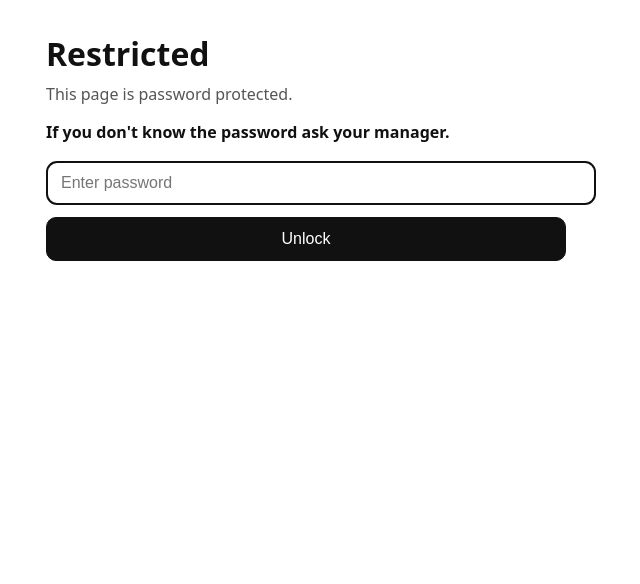
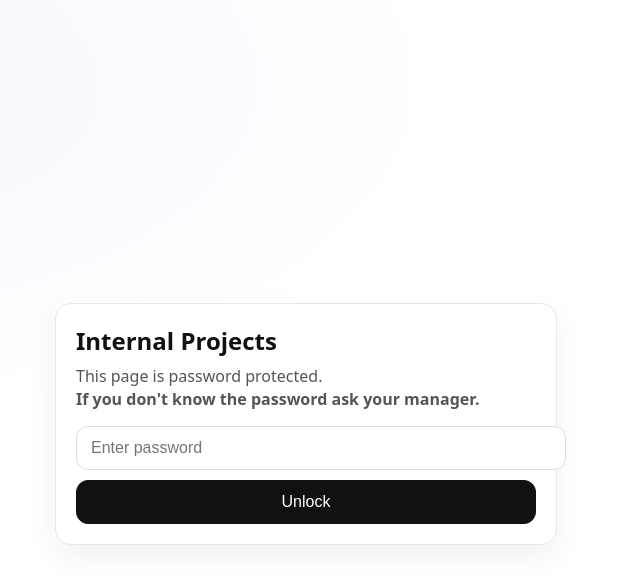
Before and after one commit to topher3141/internal-projects-landing, a Next.js app: page /login in a window 1280 px wide. Shown: the top 584 px of the page, without its empty margins (334-974 px from the left). Built offline with nearby package versions, Linux system fonts and the light colour scheme.

Commit message:
Update page.tsx

```diff
--- a/app/login/page.tsx
+++ b/app/login/page.tsx
@@ -1,23 +1,79 @@
-export default function LoginPage() {
+export default function LoginPage({
+  searchParams,
+}: {
+  searchParams?: { ok?: string; err?: string };
+}) {
+  const ok = searchParams?.ok === "1";
+  const err = searchParams?.err === "1";
+
   return (
     <main
       style={{
         fontFamily:
           "system-ui, -apple-system, Segoe UI, Roboto, Arial, sans-serif",
-        padding: 32,
-        maxWidth: 520,
-        margin: "0 auto",
+        minHeight: "100vh",
+        display: "grid",
+        placeItems: "center",
+        padding: 24,
+        background:
+          "radial-gradient(1200px 600px at 10% 10%, #f4f6ff 0%, #ffffff 55%)",
       }}
     >
-      <h1 style={{ margin: 0 }}>Restricted</h1>
-      <p style={{ color: "#555", marginTop: 8 }}>
+      <div
+        style={{
+          width: "100%",
+          maxWidth: 460,
+          border: "1px solid #e8e8e8",
+          borderRadius: 16,
+          padding: 20,
+          boxShadow: "0 12px 30px rgba(0,0,0,0.06)",
+          background: "#fff",
+        }}
+      >
+        <h1 style={{ margin: 0, fontSize: 24 }}>Internal Projects</h1>
+        <p style={{ marginTop: 8, color: "#555", lineHeight: 1.4 }}>
           This page is password protected.
-      </p>
-      <p style={{ marginTop: 8 }}>
-        <b>If you don't know the password ask your manager.</b>
+          <br />
+          <b>If you don&apos;t know the password ask your manager.</b>
         </p>
 
-      <form action="/api/login" method="POST" style={{ marginTop: 18 }}>
+        {err && (
+          <div
+            style={{
+              marginTop: 10,
+              padding: "10px 12px",
+              borderRadius: 12,
+              border: "1px solid #ffd1d1",
+              background: "#fff5f5",
+              color: "#8a0000",
+              fontSize: 14,
+            }}
+          >
+            Incorrect password. Please try again.
+          </div>
+        )}
+
+        {ok && (
+          <>
+            {/* Force “refresh” navigation after cookie is set */}
+            <meta httpEquiv="refresh" content="0; url=/" />
+            <div
+              style={{
+                marginTop: 10,
+                padding: "10px 12px",
+                borderRadius: 12,
+                border: "1px solid #d6f5d6",
+                background: "#f4fff4",
+                color: "#0f5a0f",
+                fontSize: 14,
+              }}
+            >
+              Access granted… redirecting.
+            </div>
+          </>
+        )}
+
+        <form action="/api/login" method="POST" style={{ marginTop: 14 }}>
           <input
             name="password"
             type="password"
@@ -26,18 +82,19 @@ export default function LoginPage() {
             style={{
               width: "100%",
               padding: "12px 14px",
-            borderRadius: 10,
+              borderRadius: 12,
               border: "1px solid #ddd",
               fontSize: 16,
+              outline: "none",
             }}
           />
           <button
             type="submit"
             style={{
-            marginTop: 12,
+              marginTop: 10,
               width: "100%",
               padding: "12px 14px",
-            borderRadius: 10,
+              borderRadius: 12,
               border: "1px solid #111",
               background: "#111",
               color: "#fff",
@@ -48,6 +105,7 @@ export default function LoginPage() {
             Unlock
           </button>
         </form>
+      </div>
     </main>
   );
 }
```
Lines whose indentation alone changed are shown as unchanged.
